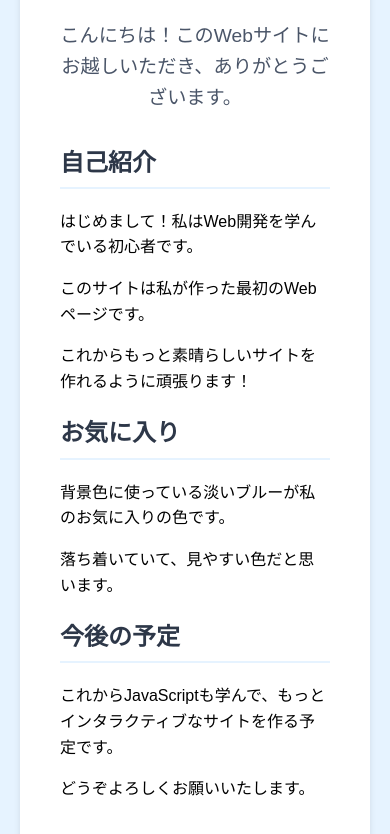
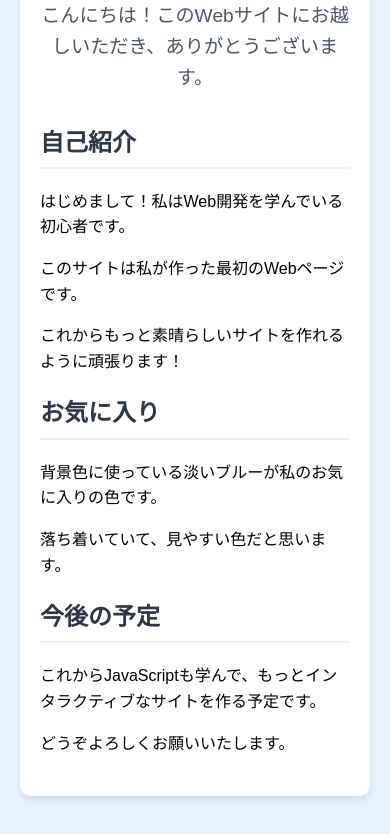
Before and after one commit to SternBild/my-app, a plain HTML site: page index.html in a window 390 px wide. Shown: the part 180-1014 px from the top of the page. Drawn offline with Linux system fonts and the light colour scheme.

Commit message:
エラー修正

```diff
--- a/index.html
+++ b/index.html
@@ -20,11 +20,14 @@
             margin: 0 auto;
             background-color: white;
             padding: 40px;
-            @media (max-width: 768px) {
-                .container { padding: 20px; }
-            }
             border-radius: 10px;
             box-shadow: 0 4px 6px rgba(0, 0, 0, 0.1);
+        }
+
+        @media (max-width: 768px) {
+            .container {
+                padding: 20px;
+            }
         }
 
         /* タイトルのスタイル */
```
